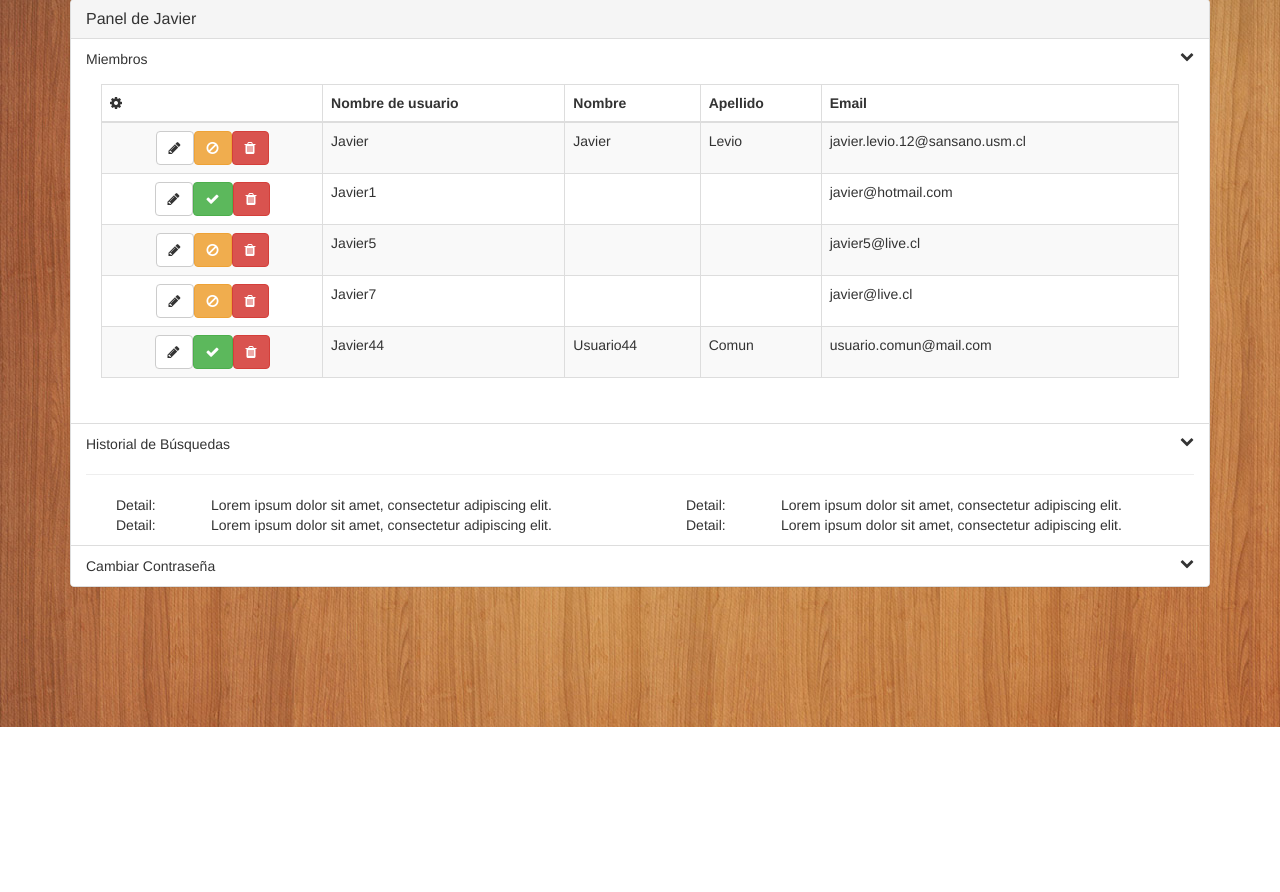
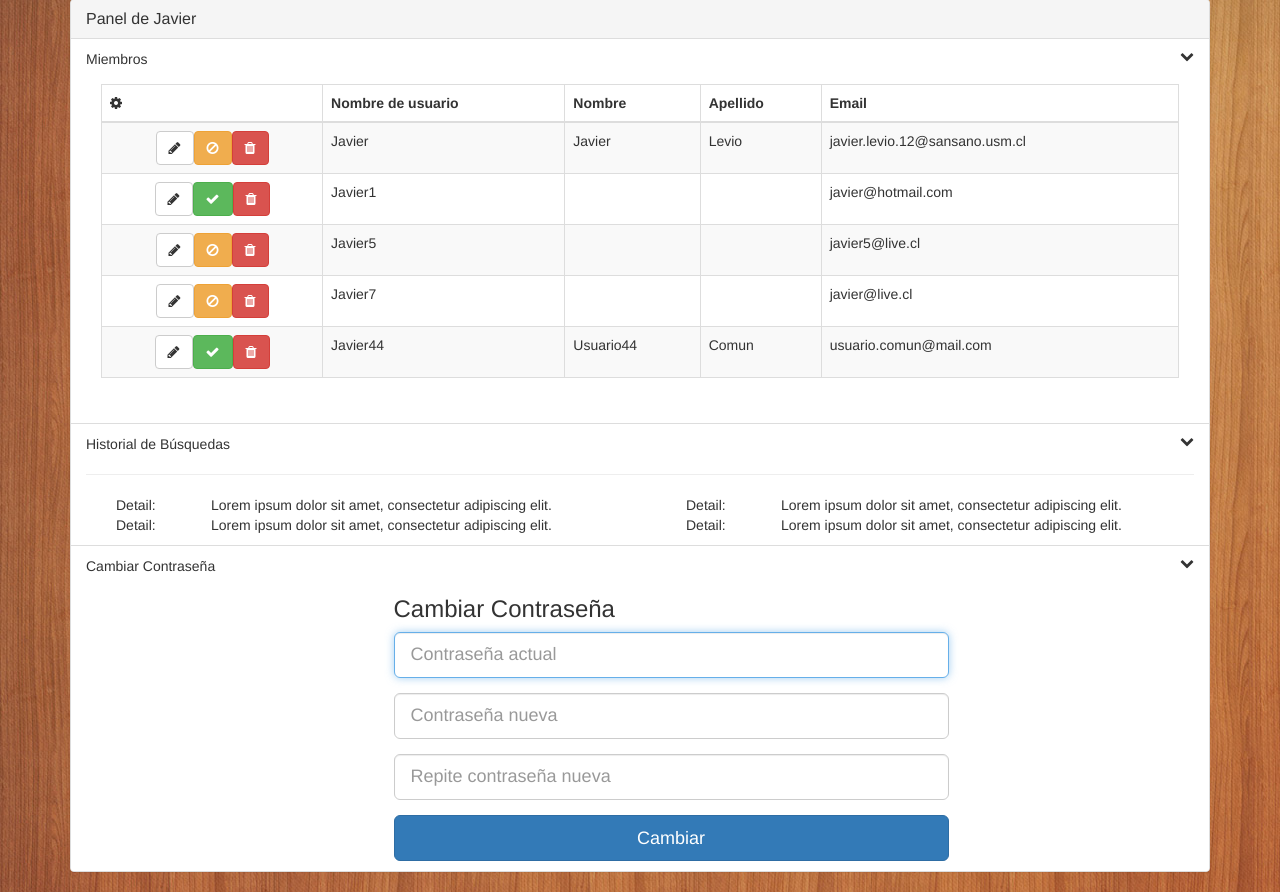
Before and after one commit to juanpablo-munoz/kolb-weblib, a Django app: page /panel/ in a window 1280 px wide. Shown: the part 73-965 px from the top of the page. Before the commit the page ends 800 px from the top, so only its background shows below. Run offline with Django 3.2, Linux system fonts and the light colour scheme; a user stored in the database is signed in; data comes from the database, SQL or seed files in the repository; both versions use the stored data as it was after the commit; some libraries are stand-ins or nearby versions.

Commit message:
Cambio de contraseña en panel

```diff
--- a/kolb_weblib/usuarios/templates/usuarios/cambiar_con.html
+++ b/kolb_weblib/usuarios/templates/usuarios/cambiar_con.html
@@ -1,10 +1,45 @@
-<!DOCTYPE html>
-<html lang="en">
-<head>
-    <meta charset="UTF-8">
-    <title>Title</title>
-</head>
-<body>
+{% load widget_tweaks %}
+<div class="container" id="wrap">
+    <div class="row">
+        <div class="col-md-6 col-md-offset-3">
+            <form action="" method="post" accept-charset="utf-8" class="form" role="form">
+                <h3>Cambiar Contraseña</h3>
+                {% csrf_token %}
+                <div class="form-group {% if form.old_password.errors %}has-error{% endif %}">
+                    {{ form.old_password|add_class:"form-control input-lg"|attr:"placeholder:Contraseña actual" }}
+                    {% if form.old_password.errors %}
+                    {% for error in form.old_password.errors %}
+                    <div class="alert alert-danger">
+                        <strong>Error</strong> {{ error }}
+                    </div>
+                    {% endfor %}
+                    {% endif %}
+                </div>
+                <div class="form-group {% if form.new_password1.errors %}has-error{% endif %}">
+                    {{ form.new_password1|add_class:"form-control input-lg"|attr:"placeholder:Contraseña nueva" }}
+                    {% if form.new_password1.errors %}
+                    {% for error in form.new_password1.errors %}
+                    <div class="alert alert-danger">
+                        <strong>Error</strong> {{ error }}
+                    </div>
+                    {% endfor %}
+                    {% endif %}
+                </div>
+                <div class="form-group {% if form.new_password2.errors %}has-error{% endif %}">
+                    {{ form.new_password2|add_class:"form-control input-lg"|attr:"placeholder:Repite contraseña nueva" }}
+                    {% if form.new_password2.errors %}
+                    {% for error in form.new_password2.errors %}
+                    <div class="alert alert-danger">
+                        <strong>Error</strong> {{ error }}
+                    </div>
+                    {% endfor %}
+                    {% endif %}
+                </div>
+                <input type="hidden" name="accion" value="con">
+                <button class="btn btn-lg btn-primary btn-block signup-btn" type="submit">
+                    Cambiar</button>
+            </form>
+          </div>
 
-</body>
-</html>
+    </div>
+</div>
--- a/kolb_weblib/usuarios/templates/usuarios/panel.html
+++ b/kolb_weblib/usuarios/templates/usuarios/panel.html
@@ -5,7 +5,10 @@
 {% block panel_activo %}active{% endblock %}
 
 {% block body %}
-
+<style>
+li {
+    cursor: pointer;
+}</style>
 <link rel="stylesheet" href="//netdna.bootstrapcdn.com/font-awesome/4.0.3/css/font-awesome.min.css">
 <div class="container">
 	<div class="panel panel-default">
--- a/kolb_weblib/usuarios/views.py
+++ b/kolb_weblib/usuarios/views.py
@@ -1,6 +1,6 @@
-from django.contrib.auth import authenticate, login, logout
+from django.contrib.auth import authenticate, login, logout, update_session_auth_hash
 from kolb_weblib.settings import USER_DIR
-from django.contrib.auth.forms import AuthenticationForm
+from django.contrib.auth.forms import PasswordChangeForm
 from django.shortcuts import render, redirect  # , get_object_or_404
 from .forms import RegistrationForm
 from django.contrib.auth.models import User
@@ -16,7 +16,9 @@ def index(request):
 def panel(request):
     if request.method == "POST":
         accion = request.POST['accion']
-        usuario = User.objects.get(username=request.POST['user_id'])
+        if 'user_id' in request.POST:
+            usuario = User.objects.get(username=request.POST.get('user_id'))
+        miembros = User.objects.all()
         if accion == "del":
             usuario.delete()
         elif accion == 'ban':
@@ -25,12 +27,20 @@ def panel(request):
         elif accion == 'unban':
             usuario.is_active = True
             usuario.save()
-        miembros = User.objects.all()
-        return render(request, 'usuarios/panel.html', {'miembros': miembros})
+        elif accion == 'con':
+            form = PasswordChangeForm(data=request.POST, user=request.user)
+            if form.is_valid():
+                form.save()
+                update_session_auth_hash(request, form.user)
+            else:
+                return render(request, 'usuarios/panel.html', {'miembros': miembros, 'form': form})
+        form = PasswordChangeForm(user=request.user)
+        return render(request, 'usuarios/panel.html', {'miembros': miembros, 'form': form})
     else:
         if request.user.is_authenticated:
             miembros = User.objects.all()
-            return render(request, 'usuarios/panel.html', {'miembros': miembros})
+            form = PasswordChangeForm(user=request.user)
+            return render(request, 'usuarios/panel.html', {'miembros': miembros, 'form':form})
         else:
             return render(request, 'usuarios/index.html')
 
```
Also changed, not shown: kolb_weblib/db.sqlite3.
